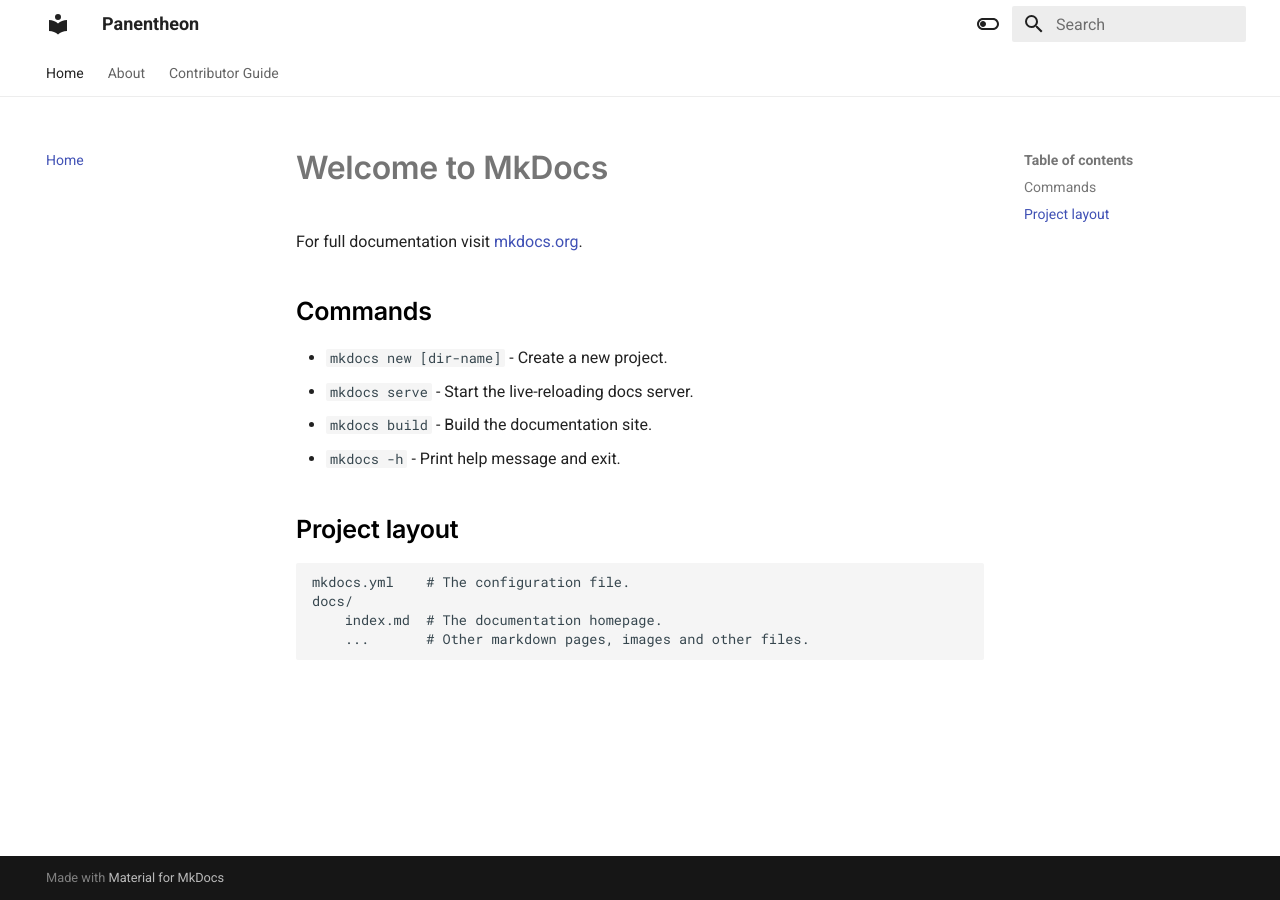
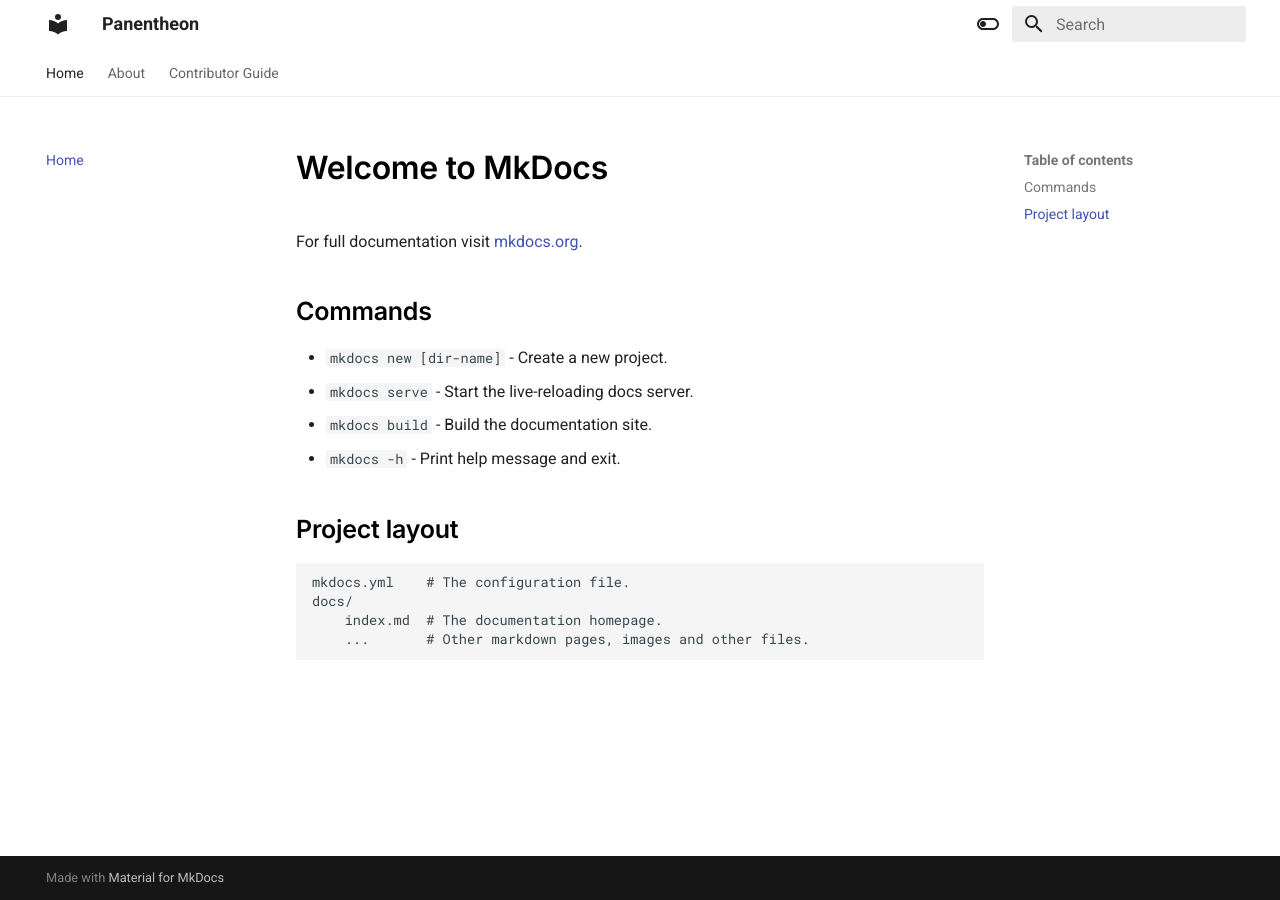
Before and after one commit to openartist/holonic, an MkDocs documentation site: the page built from docs/index.md, in a window 1280 px wide. Built offline with MkDocs 1.6.1 and Material for MkDocs 9.7.7, drawn with Linux system fonts in a browser that asks for light colours.

Commit message:
Style changes

```diff
--- a/docs/assets/stylesheets/extra.css
+++ b/docs/assets/stylesheets/extra.css
@@ -4,5 +4,10 @@
 h1, h2, h3, h4, h5, h6 {
     font-family: 'Inter', sans-serif;
     font-weight: 600; /* SemiBold */
+}
+
+.md-typeset h1, .md-typeset h2 {
+    font-weight: 300;
+    letter-spacing: -.01em;
     color: black;
 }
```
